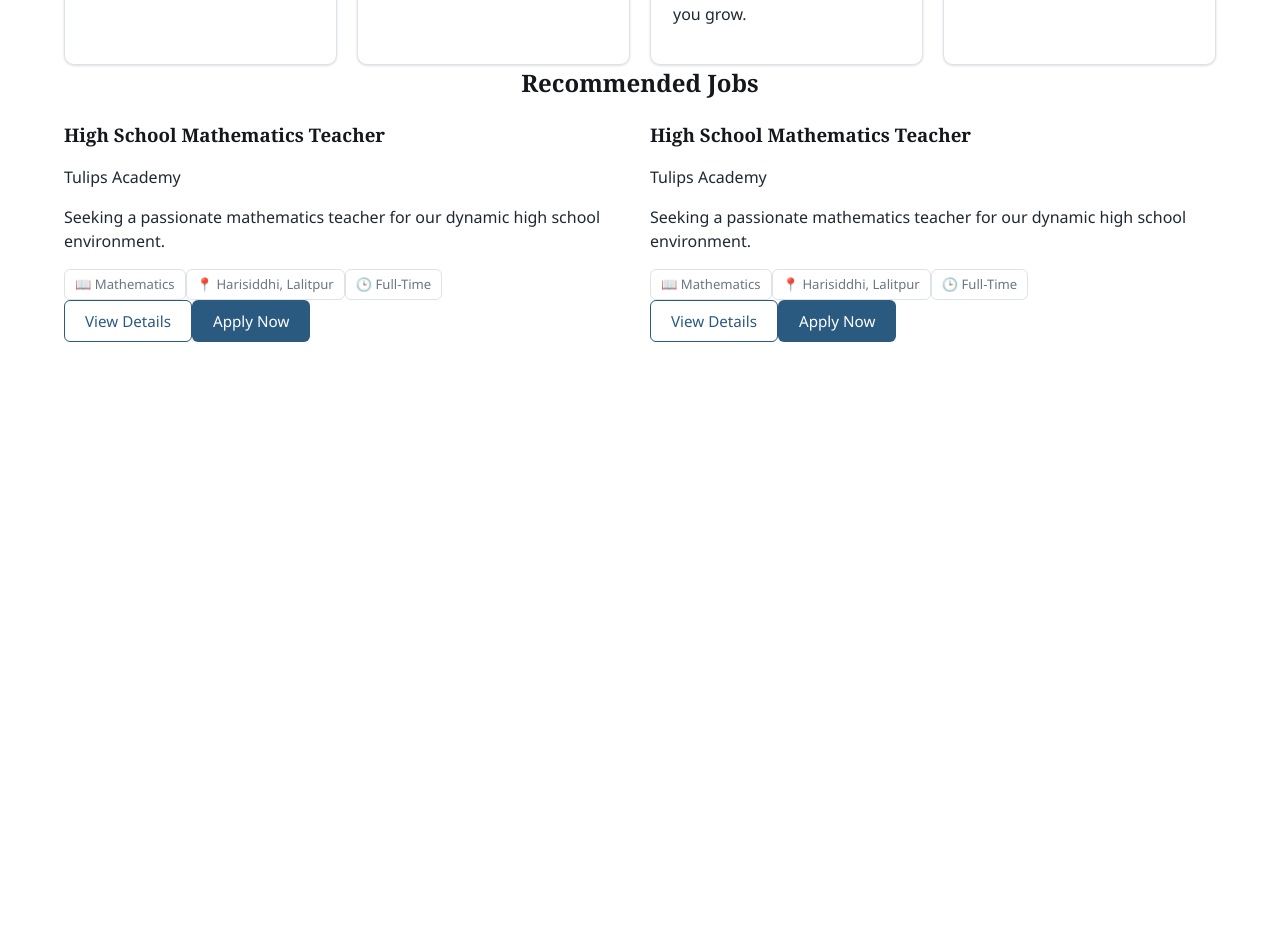
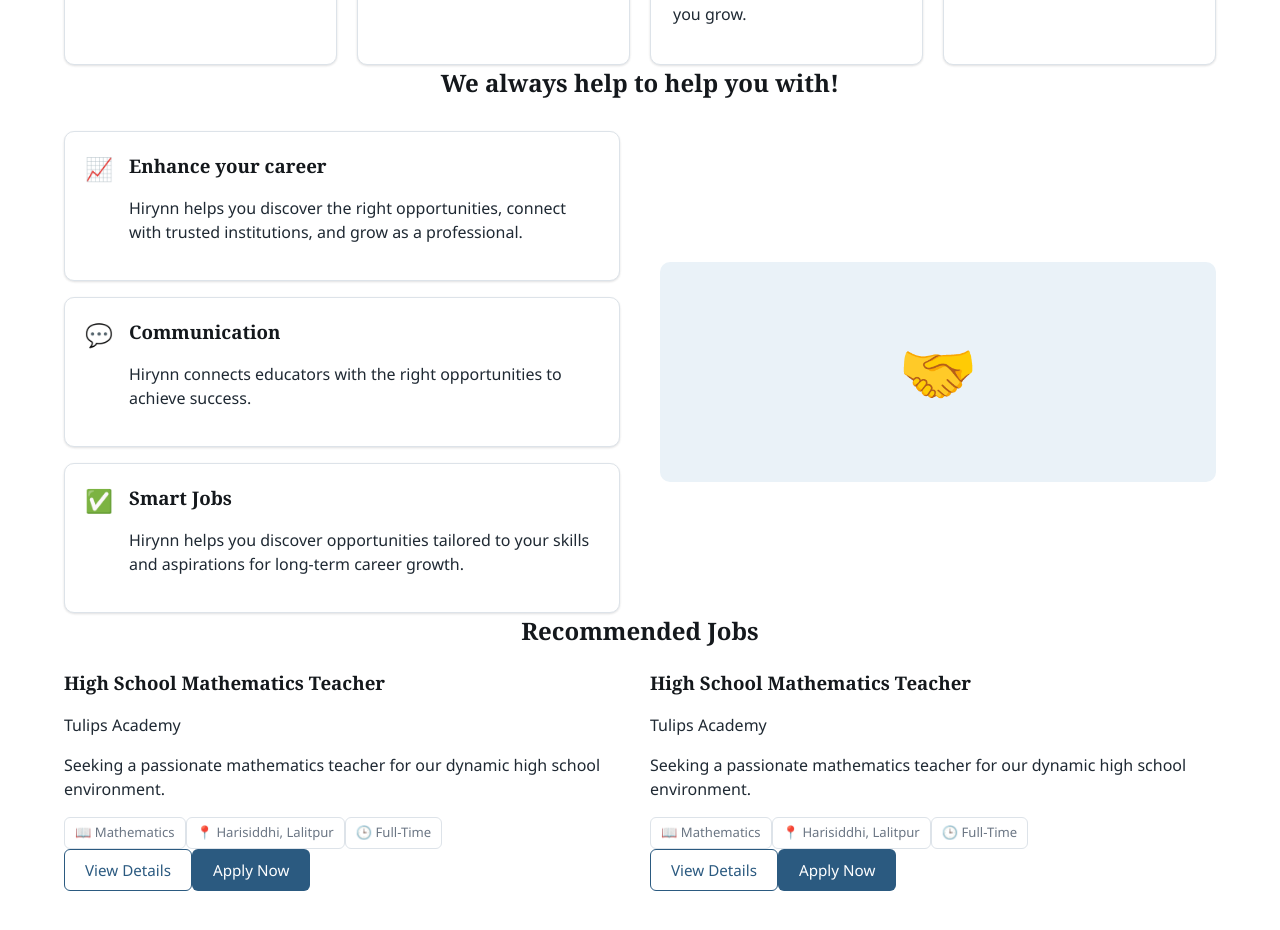
Before and after one commit to LaskaMaharjan/Hirynn-Website, a React (Vite) app: page / in a window 1280 px wide. Shown: the part 820-1750 px from the top of the page. Before the commit the page ends 1242 px from the top, so only its background shows below. Built offline with nearby package versions, Linux system fonts and the light colour scheme.

Commit message:
Added Help section

```diff
--- a/src/Components/Home.jsx
+++ b/src/Components/Home.jsx
@@ -69,6 +69,37 @@ export default function Home() {
       </section>
 
       <section className="container">
+        <h2 className="text-center">We always help to help you with!</h2>
+
+        <div className="help-grid">
+          <div className="help-list">
+            <div className="help-item">
+              <div className="help-icon">📈</div>
+              <div>
+                <h3>Enhance your career</h3>
+                <p className="text-muted">Hirynn helps you discover the right opportunities, connect with trusted institutions, and grow as a professional.</p>
+              </div>
+            </div>
+            <div className="help-item">
+              <div className="help-icon">💬</div>
+              <div>
+                <h3>Communication</h3>
+                <p className="text-muted">Hirynn connects educators with the right opportunities to achieve success.</p>
+              </div>
+            </div>
+            <div className="help-item">
+              <div className="help-icon">✅</div>
+              <div>
+                <h3>Smart Jobs</h3>
+                <p className="text-muted">Hirynn helps you discover opportunities tailored to your skills and aspirations for long-term career growth.</p>
+              </div>
+            </div>
+          </div>
+          <div className="help-art">🤝</div>
+        </div>
+      </section>
+
+      <section className="container">
         <h2 className="text-center">Recommended Jobs</h2>
         <div className="jobs-grid">
           {jobs.map((job) => (
--- a/src/styles.css
+++ b/src/styles.css
@@ -159,3 +159,44 @@ button { cursor: pointer; font-family: inherit; }
 @media (max-width: 900px) {
   .steps-grid { grid-template-columns: repeat(2, 1fr); }
 }
+.help-grid {
+  display: flex;
+  gap: 40px;
+  align-items: center;
+  margin-top: 30px;
+}
+
+.help-list {
+  flex: 1;
+  display: flex;
+  flex-direction: column;
+  gap: 16px;
+}
+
+.help-item {
+  display: flex;
+  gap: 16px;
+  align-items: flex-start;
+  background: #fff;
+  border: 1px solid var(--color-border);
+  border-radius: var(--radius-md);
+  box-shadow: var(--shadow-card);
+  padding: 20px;
+}
+
+.help-icon { font-size: 1.4rem; }
+
+.help-art {
+  flex: 1;
+  background: var(--color-blue-light);
+  border-radius: var(--radius-md);
+  min-height: 220px;
+  display: flex;
+  align-items: center;
+  justify-content: center;
+  font-size: 4rem;
+}
+
+@media (max-width: 900px) {
+  .help-grid { flex-direction: column; }
+}
```
